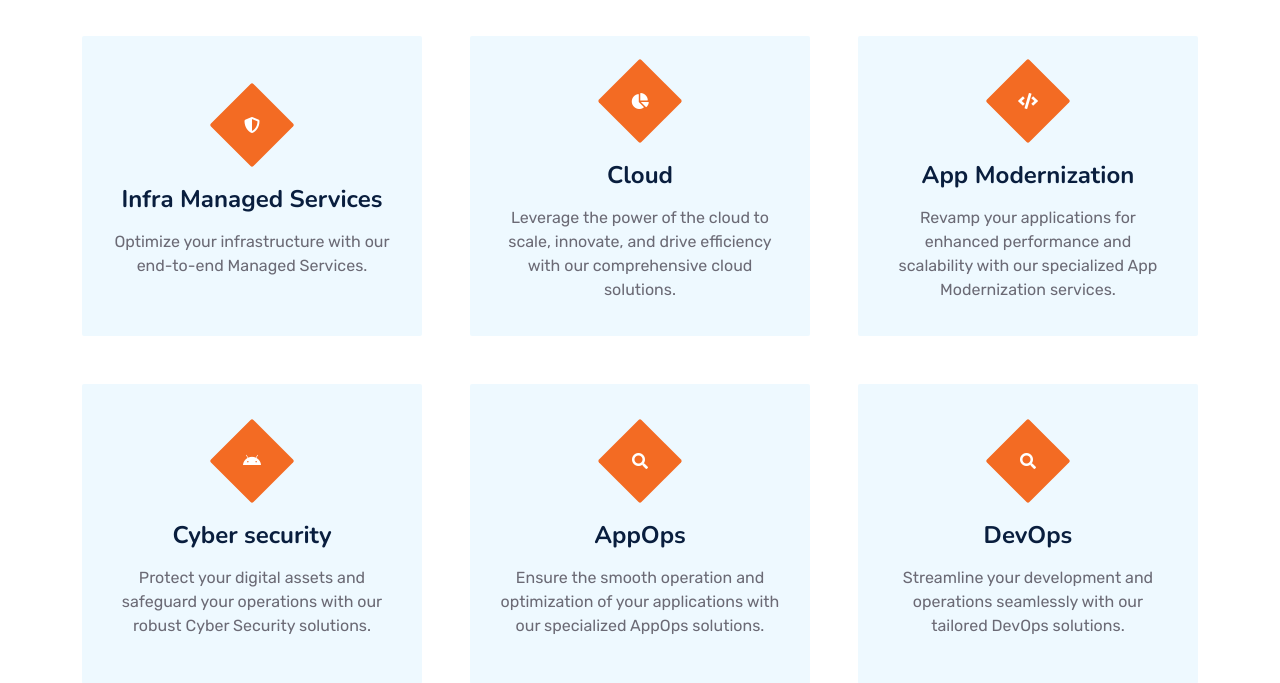
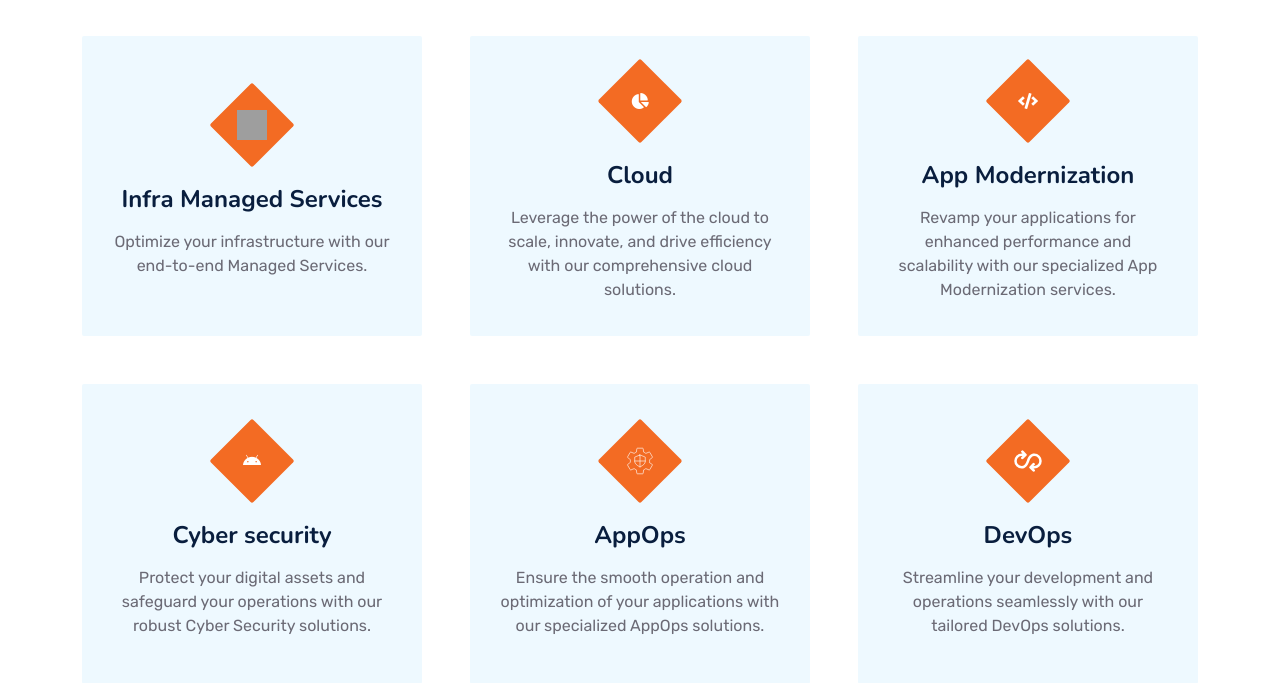
Before and after one commit to eshaagarwa/MegamaxServices_Project, a PHP site: page / in a window 1280 px wide. Shown: the part 2496-3179 px from the top of the page. Run offline with PHP 8.4, Linux system fonts and the light colour scheme; some libraries are stand-ins or nearby versions; grey boxes are pictures that could not be loaded.

Commit message:
Update index.php
index.php file updated

```diff
--- a/index.php
+++ b/index.php
@@ -565,7 +565,8 @@
                 <div class="col-lg-4 col-md-6 wow zoomIn" data-wow-delay="0.3s">
                     <div class="service-item bg-light rounded d-flex flex-column align-items-center justify-content-center text-center">
                         <div class="service-icon">
-                            <i class="fa fa-shield-alt text-white"></i>
+                            <!--i class="fa fa-shield-alt text-white"></i-->
+                            <i class="text-white"> <img src="img/offerings-icons/inframanged.png" style="width: 30px; height: 30px;"></i>
                         </div>
                         <h4 class="mb-3">Infra Managed Services</h4>
                         <p class="m-0"> Optimize your infrastructure with our end-to-end Managed Services.</p>
@@ -608,7 +609,7 @@
                 <div class="col-lg-4 col-md-6 wow zoomIn" data-wow-delay="0.6s">
                     <div class="service-item bg-light rounded d-flex flex-column align-items-center justify-content-center text-center">
                         <div class="service-icon">
-                            <i class="fa fa-search text-white"></i>
+                            <i class="text-white"> <img src="img/offerings-icons/App-opps.svg" style="width: 30px; height: 30px;"></i>
                         </div>
                         <h4 class="mb-3">AppOps</h4>
                         <p class="m-0"> Ensure the smooth operation and optimization of your applications with our specialized AppOps solutions.
@@ -628,7 +629,7 @@
                 <div class="col-lg-4 col-md-6 wow zoomIn" data-wow-delay="0.6s">
                     <div class="service-item bg-light rounded d-flex flex-column align-items-center justify-content-center text-center">
                         <div class="service-icon">
-                            <i class="fa fa-search text-white"></i>
+                            <i class="text-white"> <img src="img/offerings-icons/dev-ops.svg" style="width: 30px; height: 30px;"></i>
                         </div>
                         <h4 class="mb-3">DevOps</h4>
                         <p class="m-0"> Streamline your development and operations seamlessly with our tailored DevOps solutions.
```
